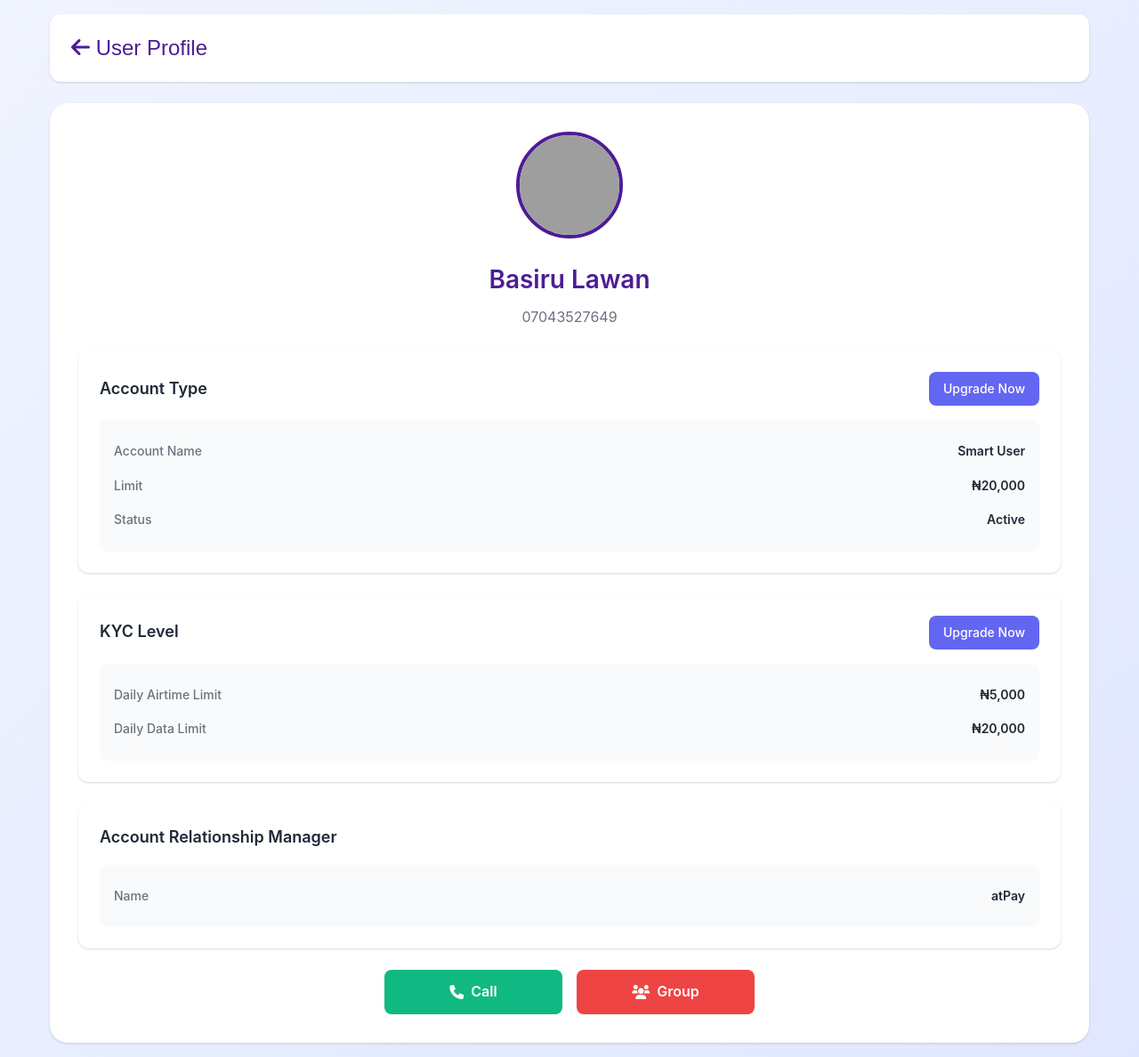
After one commit to weblearne/atpay, a PHP site: page /user/profile2/ in a window 1280 px wide. The commit adds this page. Shown: the whole page at 89% size. Run offline with PHP 8.4, Linux system fonts and the light colour scheme; grey boxes are pictures that could not be loaded.

Commit message:
design and add profile2 that link to logo located on user dashbaord

```diff
--- a/user/index.php
+++ b/user/index.php
@@ -20,11 +20,8 @@ $bankName = "Palmpay";
   <title>Dashboard</title>
 
   <link rel="stylesheet" href="https://cdnjs.cloudflare.com/ajax/libs/font-awesome/6.4.0/css/all.min.css" crossorigin="anonymous"/>
-
   <script src="https://cdn.jsdelivr.net/npm/sweetalert2@11"></script>
-
   <script src="https://cdn.tailwindcss.com"></script>
-
   <link rel="stylesheet" href="user_style.css" />
 </head>
 <body>
--- /dev/null
+++ b/user/profile2/index.php
@@ -0,0 +1,380 @@
+ <?php
+    // session_start();
+
+    // Hardcoded user data
+    $user = [
+        'name' => 'Basiru Lawan',
+        'phone' => '07043527649',
+        'account_type' => 'Basic',
+        'account_name' => 'Smart User',
+        'limit' => '20,000',
+        'status' => 'Active',
+        'kyc_level' => 'Level 1',
+        'daily_airtime_limit' => '5,000',
+        'daily_data_limit' => '20,000',
+        'relationship_manager' => 'atPay'
+    ];
+    ?>
+
+<!DOCTYPE html>
+<html lang="en">
+<head>
+    <meta charset="UTF-8">
+    <meta name="viewport" content="width=device-width, initial-scale=1.0">
+    <title>User Profile - atPay</title>
+    <link href="https://cdnjs.cloudflare.com/ajax/libs/font-awesome/6.0.0-beta3/css/all.min.css" rel="stylesheet">
+    <style>
+        :root {
+            --primary-color: #4c1d95;
+            --secondary-color: #ffffff;
+            --accent-color: #6366f1;
+            --success-color: #10b981;
+            --error-color: #ef4444;
+            --text-primary: #1f2937;
+            --text-secondary: #6b7280;
+            --border-color: #e5e7eb;
+            --hover-bg: #f3f4f6;
+            --shadow: 0 1px 3px 0 rgba(0, 0, 0, 0.1), 0 1px 2px 0 rgba(0, 0, 0, 0.06);
+            --alternate-bg: #f9fafb;
+        }
+
+        * {
+            margin: 0;
+            padding: 0;
+            box-sizing: border-box;
+        }
+
+        body {
+            font-family: -apple-system, BlinkMacSystemFont, 'Segoe UI', Roboto, sans-serif;
+            color: var(--text-primary);
+            background: linear-gradient(135deg, #f0f4ff 0%, #e0e7ff 100%);
+            line-height: 1.6;
+            min-height: 100vh;
+        }
+
+        .container {
+            max-width: 1200px;
+            margin: 0 auto;
+            padding: 1rem;
+            display: flex;
+            flex-direction: column;
+            min-height: 100vh;
+        }
+
+        .top-nav {
+            background-color: var(--secondary-color);
+            padding: 1rem;
+            box-shadow: var(--shadow);
+            display: flex;
+            justify-content: flex-start;
+            align-items: center;
+            position: sticky;
+            top: 0;
+            z-index: 100;
+            border-radius: 12px;
+            margin-bottom: 1.5rem;
+        }
+
+        .back-btn {
+            background: none;
+            border: none;
+            font-size: 1.5rem;
+            cursor: pointer;
+            color: var(--text-primary);
+            padding: 0.5rem;
+            border-radius: 0.5rem;
+            transition: background-color 0.2s;
+        }
+
+        .back-btn:hover {
+            background-color: var(--hover-bg);
+        }
+
+        .profile-container {
+            background: var(--secondary-color);
+            border-radius: 20px;
+            box-shadow: var(--shadow);
+            padding: 2rem;
+            text-align: center;
+            flex: 1;
+        }
+
+        .profile-img {
+            width: 120px;
+            height: 120px;
+            border-radius: 50%;
+            object-fit: cover;
+            border: 4px solid var(--primary-color);
+            margin-bottom: 1rem;
+        }
+
+        .user-name {
+            font-size: 1.75rem;
+            font-weight: 600;
+            margin-bottom: 0.5rem;
+            color: var(--primary-color);
+        }
+
+        .user-phone {
+            font-size: 1rem;
+            color: var(--text-secondary);
+            margin-bottom: 1.5rem;
+        }
+
+        .section {
+            background-color: var(--secondary-color);
+            border-radius: 12px;
+            padding: 1.5rem;
+            margin-bottom: 1.5rem;
+            box-shadow: var(--shadow);
+        }
+
+        .section-header {
+            display: flex;
+            justify-content: space-between;
+            align-items: center;
+            margin-bottom: 1rem;
+        }
+
+        .section-title {
+            font-size: 1.125rem;
+            font-weight: 600;
+            color: var(--text-primary);
+        }
+
+        .upgrade-btn {
+            background-color: var(--accent-color);
+            color: var(--secondary-color);
+            border: none;
+            padding: 0.5rem 1rem;
+            border-radius: 8px;
+            cursor: pointer;
+            font-size: 0.875rem;
+            font-weight: 500;
+            transition: all 0.2s;
+            text-decoration: none;
+        }
+
+        .upgrade-btn:hover {
+            background-color: #4f46e5;
+            transform: translateY(-1px);
+        }
+
+        .section-details {
+            background-color: var(--alternate-bg);
+            border-radius: 8px;
+            padding: 1rem;
+            font-size: 0.875rem;
+            color: var(--text-primary);
+        }
+
+        .detail-item {
+            display: flex;
+            justify-content: space-between;
+            align-items: center;
+            padding: 0.5rem 0;
+        }
+
+        .detail-label {
+            color: var(--text-secondary);
+            font-weight: 500;
+        }
+
+        .detail-value {
+            font-weight: 600;
+        }
+
+        .action-buttons {
+            display: flex;
+            gap: 1rem;
+            justify-content: center;
+            margin-top: 1rem;
+        }
+
+        .action-btn {
+            padding: 0.75rem 1.5rem;
+            border: none;
+            border-radius: 8px;
+            cursor: pointer;
+            font-size: 1rem;
+            font-weight: 600;
+            transition: all 0.2s;
+            flex: 1;
+            max-width: 200px;
+            text-decoration: none;
+            color: var(--secondary-color);
+            display: flex;
+            align-items: center;
+            justify-content: center;
+            gap: 0.5rem;
+        }
+
+        .call-btn {
+            background-color: var(--success-color);
+        }
+
+        .call-btn:hover {
+            background-color: #059669;
+            transform: translateY(-1px);
+        }
+
+        .group-btn {
+            background-color: var(--error-color);
+        }
+
+        .group-btn:hover {
+            background-color: #dc2626;
+            transform: translateY(-1px);
+        }
+
+        @media (max-width: 768px) {
+            .container {
+                padding: 0.75rem;
+            }
+
+            .profile-container {
+                padding: 1.5rem;
+            }
+
+            .profile-img {
+                width: 100px;
+                height: 100px;
+            }
+
+            .user-name {
+                font-size: 1.5rem;
+            }
+
+            .section {
+                padding: 1rem;
+                margin-bottom: 1rem;
+            }
+
+            .action-buttons {
+                flex-direction: column;
+                gap: 0.75rem;
+            }
+
+            .action-btn {
+                max-width: 100%;
+            }
+        }
+
+        @media (max-width: 480px) {
+            .profile-img {
+                width: 80px;
+                height: 80px;
+            }
+
+            .user-name {
+                font-size: 1.25rem;
+            }
+
+            .user-phone {
+                font-size: 0.875rem;
+            }
+
+            .section-title {
+                font-size: 1rem;
+            }
+
+            .upgrade-btn {
+                font-size: 0.75rem;
+                padding: 0.4rem 0.8rem;
+            }
+
+            .section-details {
+                font-size: 0.75rem;
+            }
+        }
+    </style>
+</head>
+<body>
+
+
+    <div class="container">
+        <!-- Top Navigation -->
+        <nav class="top-nav">
+            <button class="back-btn" onclick="window.history.back()" style="color:var(--primary-color);">
+                <i class="fas fa-arrow-left"></i>    User Profile
+            </button>
+        </nav>
+
+        <!-- Profile Container -->
+        <div class="profile-container">
+            <!-- Profile Photo -->
+            <img src="https://img.icons8.com/color/120/user-male-circle--v1.png" alt="Cartoon Profile" class="profile-img">
+
+            <!-- User Info -->
+            <div class="user-name"><?php echo htmlspecialchars($user['name']); ?></div>
+            <div class="user-phone"><?php echo htmlspecialchars($user['phone']); ?></div>
+
+            <!-- Account Type Section -->
+            <div class="section">
+                <div class="section-header">
+                    <h2 class="section-title">Account Type</h2>
+                    <a href="/upgrade" class="upgrade-btn">Upgrade Now</a>
+                </div>
+                <div class="section-details">
+                    <div class="detail-item">
+                        <span class="detail-label">Account Name</span>
+                        <span class="detail-value"><?php echo htmlspecialchars($user['account_name']); ?></span>
+                    </div>
+                    <div class="detail-item">
+                        <span class="detail-label">Limit</span>
+                        <span class="detail-value">₦<?php echo htmlspecialchars($user['limit']); ?></span>
+                    </div>
+                    <div class="detail-item">
+                        <span class="detail-label">Status</span>
+                        <span class="detail-value"><?php echo htmlspecialchars($user['status']); ?></span>
+                    </div>
+                </div>
+            </div>
+
+            <!-- KYC Level Section -->
+            <div class="section">
+                <div class="section-header">
+                    <h2 class="section-title">KYC Level</h2>
+                    <a href="/kyc-upgrade" class="upgrade-btn">Upgrade Now</a>
+                </div>
+                <div class="section-details">
+                    <div class="detail-item">
+                        <span class="detail-label">Daily Airtime Limit</span>
+                        <span class="detail-value">₦<?php echo htmlspecialchars($user['daily_airtime_limit']); ?></span>
+                    </div>
+                    <div class="detail-item">
+                        <span class="detail-label">Daily Data Limit</span>
+                        <span class="detail-value">₦<?php echo htmlspecialchars($user['daily_data_limit']); ?></span>
+                    </div>
+                </div>
+            </div>
+
+            <!-- Account Relationship Manager Section -->
+            <div class="section">
+                <div class="section-header">
+                    <h2 class="section-title">Account Relationship Manager</h2>
+                </div>
+                <div class="section-details">
+                    <div class="detail-item">
+                        <span class="detail-label">Name</span>
+                        <span class="detail-value"><?php echo htmlspecialchars($user['relationship_manager']); ?></span>
+                    </div>
+                </div>
+            </div>
+
+            <!-- Action Buttons -->
+            <div class="action-buttons">
+                <a href="tel:+1234567890" class="action-btn call-btn">
+                    <i class="fas fa-phone"></i> Call
+                </a>
+                <a href="/group" class="action-btn group-btn">
+                    <i class="fas fa-users"></i> Group
+                </a>
+            </div>
+        </div>
+    </div>
+
+    <!-- Footer -->
+    <!--?php include '../../include/footer.php'; ?-->
+</body>
+</html>
--- a/user/user_top_nav_bar.php
+++ b/user/user_top_nav_bar.php
@@ -107,8 +107,9 @@
 <nav class="top-nav" style="display: flex; justify-content: space-between; align-items: center; padding: 0.5rem 1rem;">
   <!-- Left: Logo and Balance -->
   <div class="logo-balance" style="display: flex; align-items: center; gap: 1rem;">
-    <div class="logo">
-      <img src="../images/logo.png" style="width: 50px; height: 50px; border-radius: 50%;" alt="Logo">
+    <div class="logo" >
+      <a href="profile2/">  <img src="../images/logo.png" style="width: 50px; height: 50px; border-radius: 50%;" alt="Logo" ></a>
+
     </div>
     <button class="balance-btn" onclick="toggleBalanceModal()">
       Balance: ₦ <?php echo $balance; ?>
```
